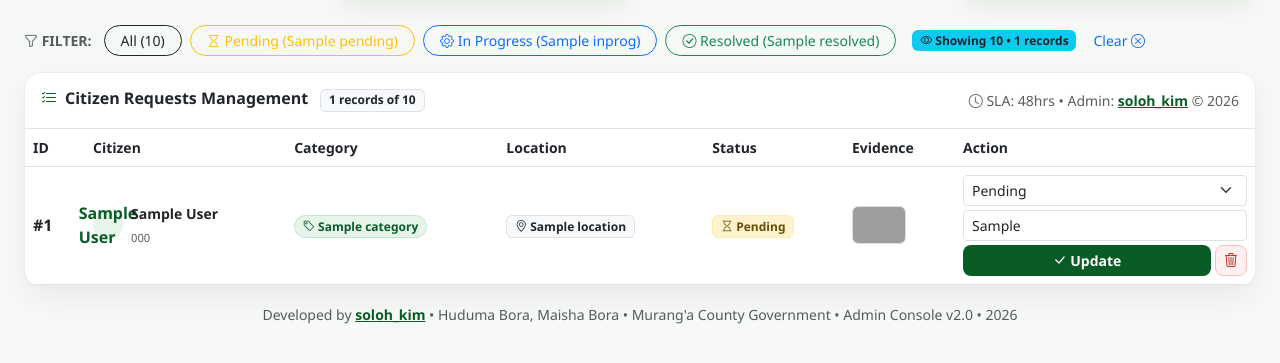
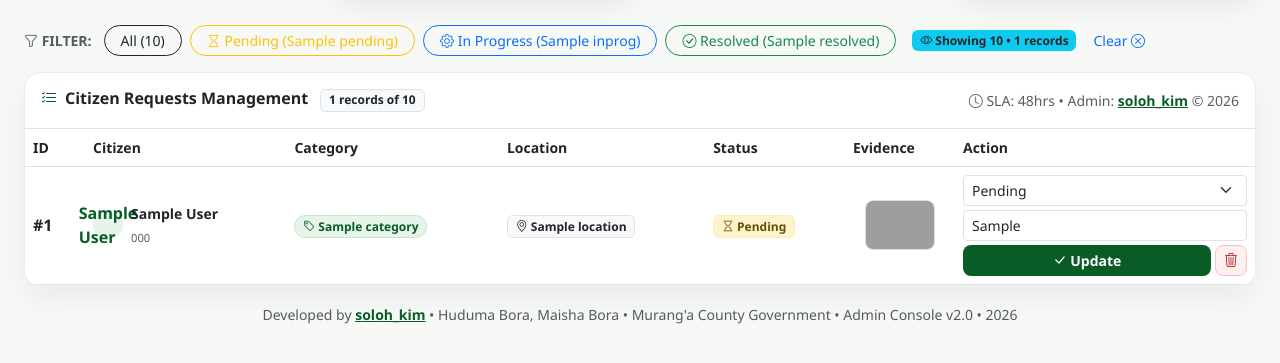
Before and after one commit to solohkim/muranga-psb-service-request, a Flask app: template templates/admin_dashboard.html in a window 1280 px wide. Shown: the part 203-566 px from the top of the page. Run offline with Flask 3, Linux system fonts and the light colour scheme; the template is opened without the code that fills it: most values are stand-ins (such as "Sample title", 1, 10 or a date in 2020); some libraries are stand-ins or nearby versions; grey boxes are pictures that could not be loaded.

Commit message:
broken image fix

```diff
--- a/templates/admin_dashboard.html
+++ b/templates/admin_dashboard.html
@@ -79,7 +79,21 @@ body{background:var(--light);font-family:'Segoe UI',system-ui}
 <td><span class="badge rounded-pill" style="background:#e6f4ea;color:#0a5c26;border:1px solid #c3e6cb"><i class="bi bi-tag"></i> {{ r['category'] }}</span></td>
 <td><span class="badge bg-light text-dark border"><i class="bi bi-geo-alt"></i> {{ r['location'] }}</span></td>
 <td>{% if r['status']=='Pending' %}<span class="badge badge-pending"><i class="bi bi-hourglass"></i> Pending</span>{% elif r['status']=='In Progress' %}<span class="badge badge-progress"><i class="bi bi-gear"></i> In Progress</span>{% else %}<span class="badge badge-resolved"><i class="bi bi-check2"></i> Resolved</span>{% endif %}</td>
-<td>{% if r['image_path'] %}<a href="/{{ r['image_path'] }}" target="_blank"><img src="/{{ r['image_path'] }}" style="width:54px;height:38px;object-fit:cover;border-radius:6px;border:1px solid #ddd"></a>{% else %}<small class="text-muted">No image</small>{% endif %}</td>
+<td style="text-align:center; width:110px">
+  {% if r['image_path'] %}
+    {% if r['image_path'].startswith('http') %}
+      <a href="{{ r['image_path'] }}" target="_blank" title="Click to view full image">
+        <img src="{{ r['image_path'] }}" style="width:70px;height:50px;object-fit:cover;border-radius:8px;border:1px solid #ddd" onerror="this.outerHTML='<small class=text-muted>No image<br><small>(link broken)</small></small>'">
+      </a>
+    {% else %}
+      <a href="/{{ r['image_path'].lstrip('/') }}" target="_blank" title="Click to view">
+        <img src="/{{ r['image_path'].lstrip('/') }}" style="width:70px;height:50px;object-fit:cover;border-radius:8px;border:1px solid #ddd" onerror="this.parentElement.innerHTML='<small class=text-muted>No image<br><small style=font-size:.65rem>(expired on Render)</small></small>'">
+      </a>
+    {% endif %}
+  {% else %}
+    <small class="text-muted">No image</small>
+  {% endif %}
+</td>
 <td>
 <div class="d-flex flex-column gap-1">
 <form method="POST" action="/admin/update/{{ r['id'] }}" class="d-flex flex-column gap-1">
```
